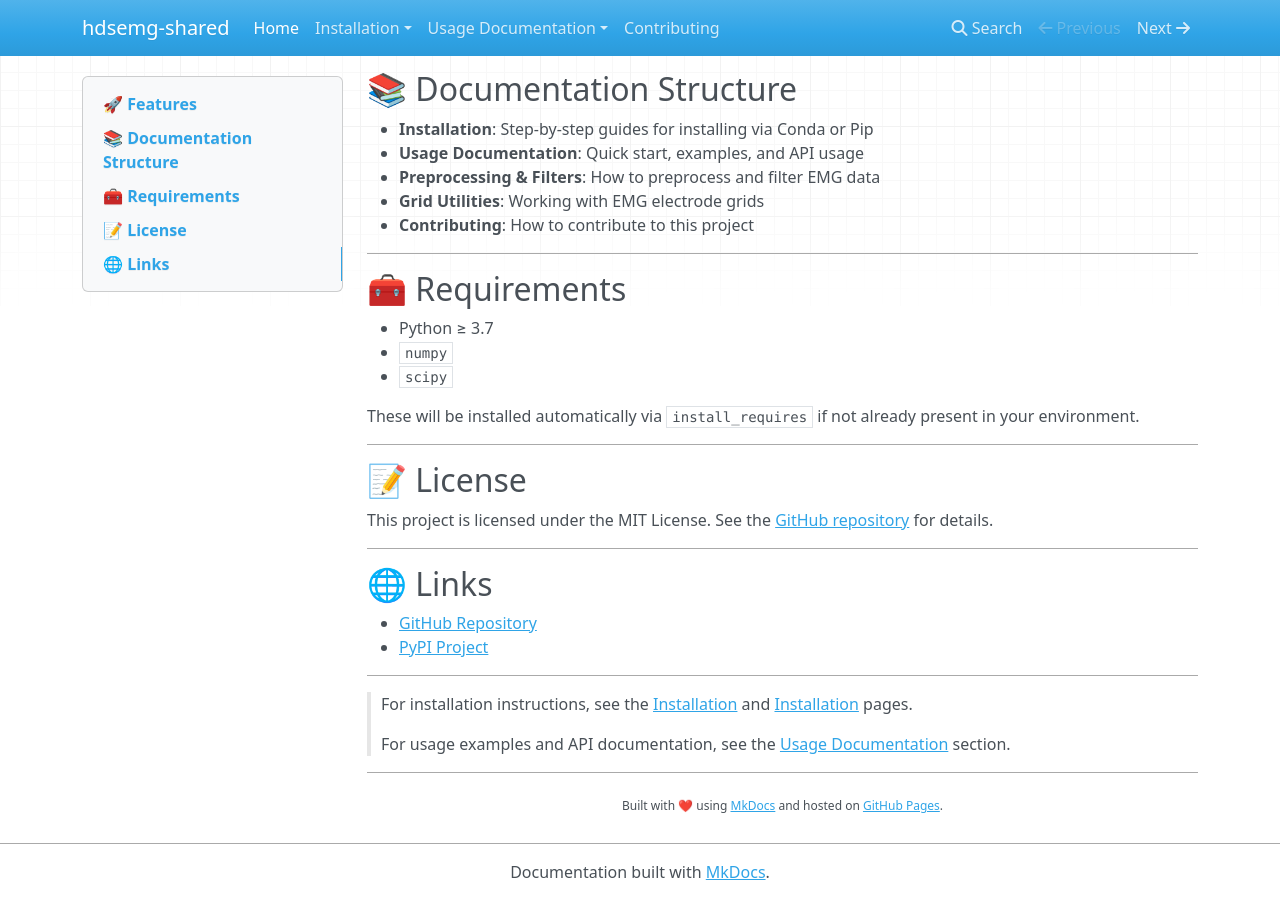
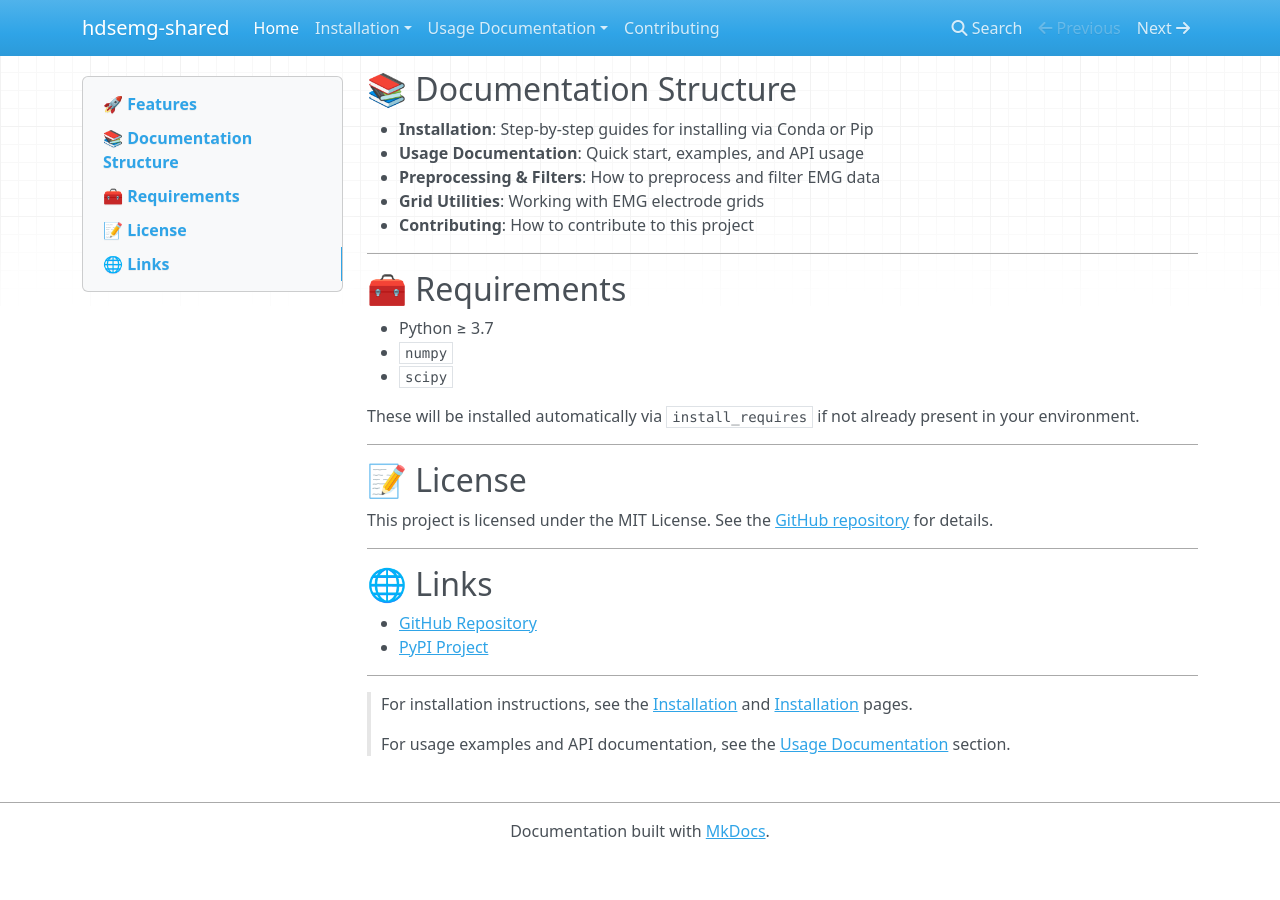
Before and after one commit to johanneskasser/hdsemg-shared, an MkDocs documentation site: the page built from docs/index.md, in a window 1280 px wide and 900 px high, scrolled down 749 px. Built offline with MkDocs 1.6.1, drawn with Linux system fonts in a browser that asks for light colours; nearby versions of some CDN libraries; after the commit the page ends 1608 px from its top, so only the background shows below that.

Commit message:
Remove footer section from index.md to simplify documentation layout

```diff
--- a/docs/index.md
+++ b/docs/index.md
@@ -63,9 +63,3 @@ This project is licensed under the MIT License. See the [GitHub repository](http
 > For installation instructions, see the [Installation](installation/conda.md) and [Installation](installation/pip.md) pages.
 
 > For usage examples and API documentation, see the [Usage Documentation](usage/) section.
-
----
-
-<div align="center">
-  <sub>Built with ❤️ using <a href="https://www.mkdocs.org/">MkDocs</a> and hosted on <a href="https://pages.github.com/">GitHub Pages</a>.</sub>
-</div>
```
Also changed, not shown: docs/img/favicon.ico (added).
